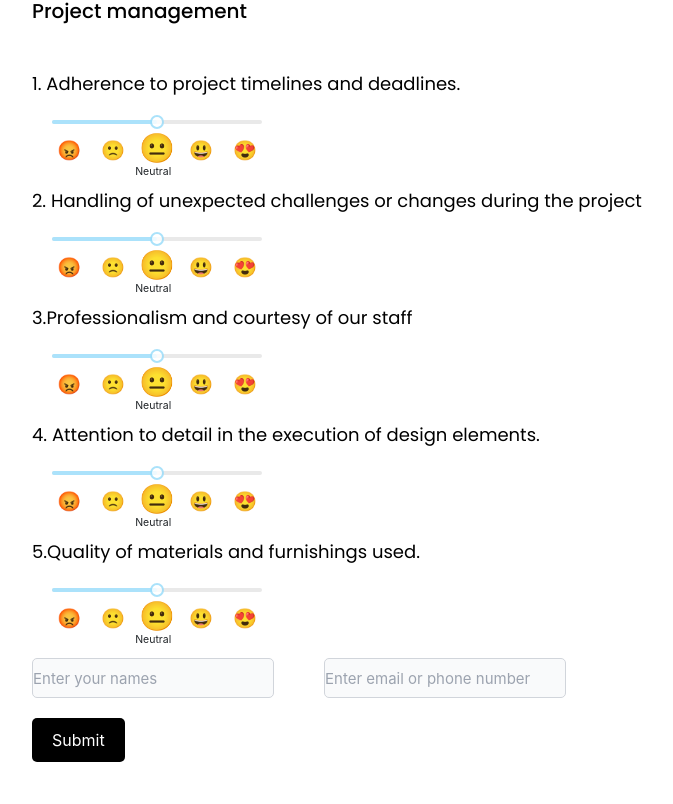
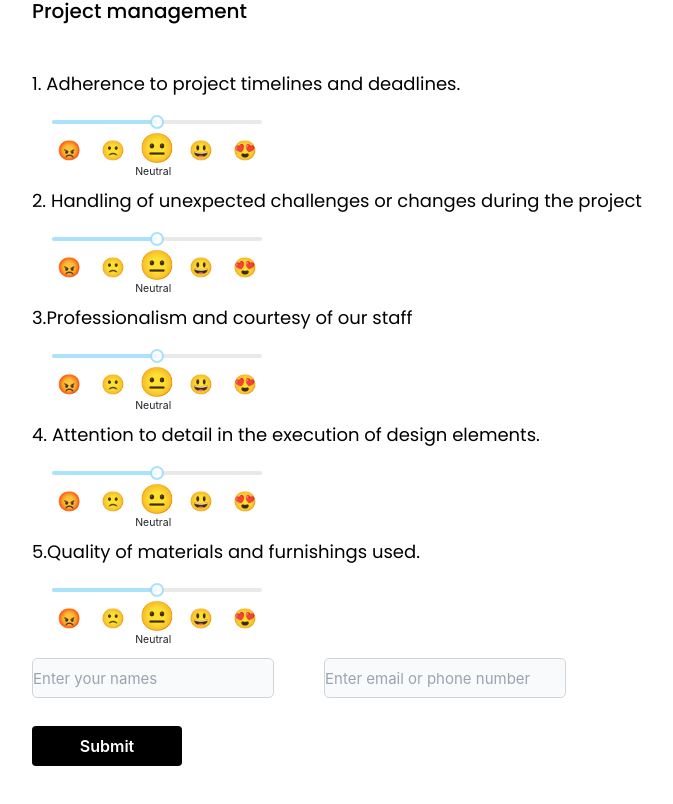
Before and after one commit to ArseneMerci/promotion-typeform, a Next.js app: page /feedback in a window 1280 px wide. Shown: the part 960-1764 px from the top of the page, without its empty margins (168-841 px from the left). Built offline with nearby package versions, Linux system fonts and the light colour scheme.

Commit message:
handled error display

```diff
--- a/pages/feedback.js
+++ b/pages/feedback.js
@@ -6,12 +6,18 @@
 import Image from "next/image";
 import Link from "next/link";
 import log from "../public/assets/logo.png";
+import { toast } from "react-toastify";
+import { ToastContainer } from "react-toastify";
+import "react-toastify/dist/ReactToastify.css";
 
 const feedback = () => {
     const [ fullName,setFullName ] = useState(null);
     const [ phone , setPhone ] = useState(null);
     const [ concept ,setConcept ] = useState({});
     const [ management ,setManagement ] = useState({});
+    const [ loader ,setLoader ] = useState();
+
+
 
     const handleEmojiSelect = (questionIndex, emojiIndex) => {
         setConcept((prevData) => ({
@@ -28,25 +34,45 @@
 
       const handleSubmitFeedback = async (e) => {
         e.preventDefault();
+        setLoader(true);
         try {
-
+            if(!fullName || !phone){
+                setLoader(false);
+                return toast.warning('Please provide name and contact.');
+            }
             const feedbackData = {
                 fullName,
                 emailOrPhone:phone,
                 'concept': concept,
                 'projectManagement': management,
             }
-            console.log(feedbackData);
 
-          const response = await axios.post(`https://mozaik-portal-api-wgwap.ondigitalocean.app/api/feedback/new`, { feedbackData });
-          console.log(response);
+          const response = await axios.post(`https://mozaik-portal-api-wgwap.ondigitalocean.app/api/feedback/new`,  feedbackData );
+          setConcept({});
+          setManagement({});
+          setFullName(null);
+          setPhone(null);
+          setLoader(false);
+          return toast.success(response.data.message, {
+            autoClose: 2000,
+            closeOnClick: true,
+            pauseOnHover: true,
+            draggable: true,
+        });
 
         } catch (error) {
-          console.error('Error submitting feedback:', error);
+            setLoader(false);
+            return toast.error('Internet Connection Error', {
+                autoClose: 2000,
+                closeOnClick: true,
+                pauseOnHover: true,
+                draggable: true,
+            });
         }
       };
   return (
     <div className={styles.mainContainer}>
+      <ToastContainer />
         <div style={{ cursor: "pointer" }}>
             <Link href='/'>
                 <Image src={log} width='120px' height='100px' alt='logg' />
@@ -105,7 +131,18 @@
                 <input type="text" value={fullName} className="" placeholder="Enter your names" onChange={(e)=>setFullName(e.target.value)} required/>
                 <input type="text" value={phone} className="" placeholder="Enter email or phone number" onChange={(e)=>setPhone(e.target.value)} required/>
             </form>
-            <button onClick={handleSubmitFeedback}>Submit</button>
+            <div onClick={handleSubmitFeedback} className={!loader ? 'flex justify-center cursor-pointer items-center bg-black text-white my-7 rounded w-[150px] h-[40px]' : 'flex justify-center items-center text-white my-7 rounded w-[150px] h-[40px] bg-gray-700 cursor-not-allowed'}>
+                {!loader ? <h1 className='text-white font-semibold'>Submit</h1>
+                :
+                <div role="status" className='flex'>
+                    <h1 className='text-white font-semibold mr-3'>Please wait</h1>
+                    <svg aria-hidden="true" className="w-5 h-5 mr-2 text-gray-200 animate-spin dark:text-gray-600 fill-blue-600" viewBox="0 0 100 101" fill="none" xmlns="http://www.w3.org/2000/svg">
+                        <path d="M100 50.5908C100 78.2051 77.6142 100.591 50 100.591C22.3858 100.591 0 78.2051 0 50.5908C0 22.9766 22.3858 0.59082 50 0.59082C77.6142 0.59082 100 22.9766 100 50.5908ZM9.08144 50.5908C9.08144 73.1895 27.4013 91.5094 50 91.5094C72.5987 91.5094 90.9186 73.1895 90.9186 50.5908C90.9186 27.9921 72.5987 9.67226 50 9.67226C27.4013 9.67226 9.08144 27.9921 9.08144 50.5908Z" fill="currentColor"/>
+                        <path d="M93.9676 39.0409C96.393 38.4038 97.8624 35.9116 97.0079 33.5539C95.2932 28.8227 92.871 24.3692 89.8167 20.348C85.8452 15.1192 80.8826 10.7238 75.2124 7.41289C69.5422 4.10194 63.2754 1.94025 56.7698 1.05124C51.7666 0.367541 46.6976 0.446843 41.7345 1.27873C39.2613 1.69328 37.813 4.19778 38.4501 6.62326C39.0873 9.04874 41.5694 10.4717 44.0505 10.1071C47.8511 9.54855 51.7191 9.52689 55.5402 10.0491C60.8642 10.7766 65.9928 12.5457 70.6331 15.2552C75.2735 17.9648 79.3347 21.5619 82.5849 25.841C84.9175 28.9121 86.7997 32.2913 88.1811 35.8758C89.083 38.2158 91.5421 39.6781 93.9676 39.0409Z" fill="currentFill"/>
+                    </svg>
+                    <span className="sr-only">Loading...</span>
+                </div>}
+            </div>
         </div>
     </div>
   )
```
